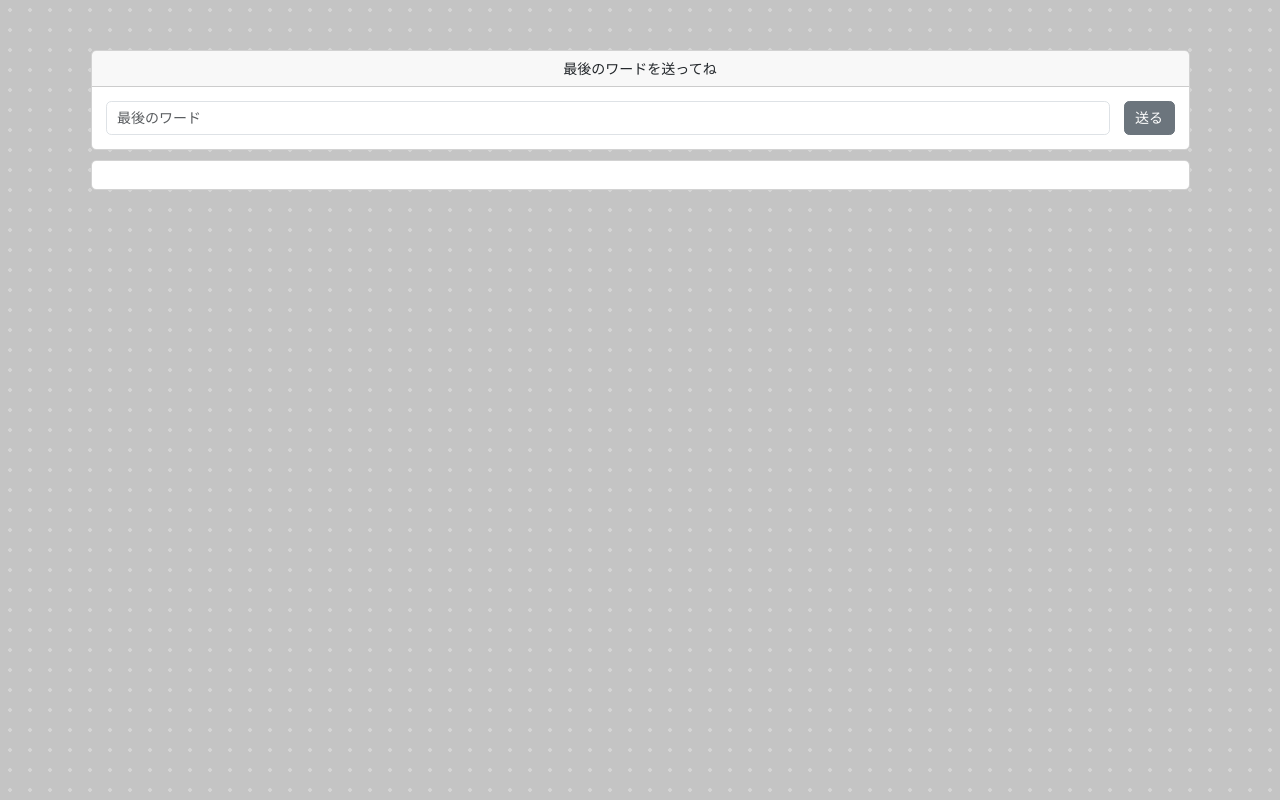
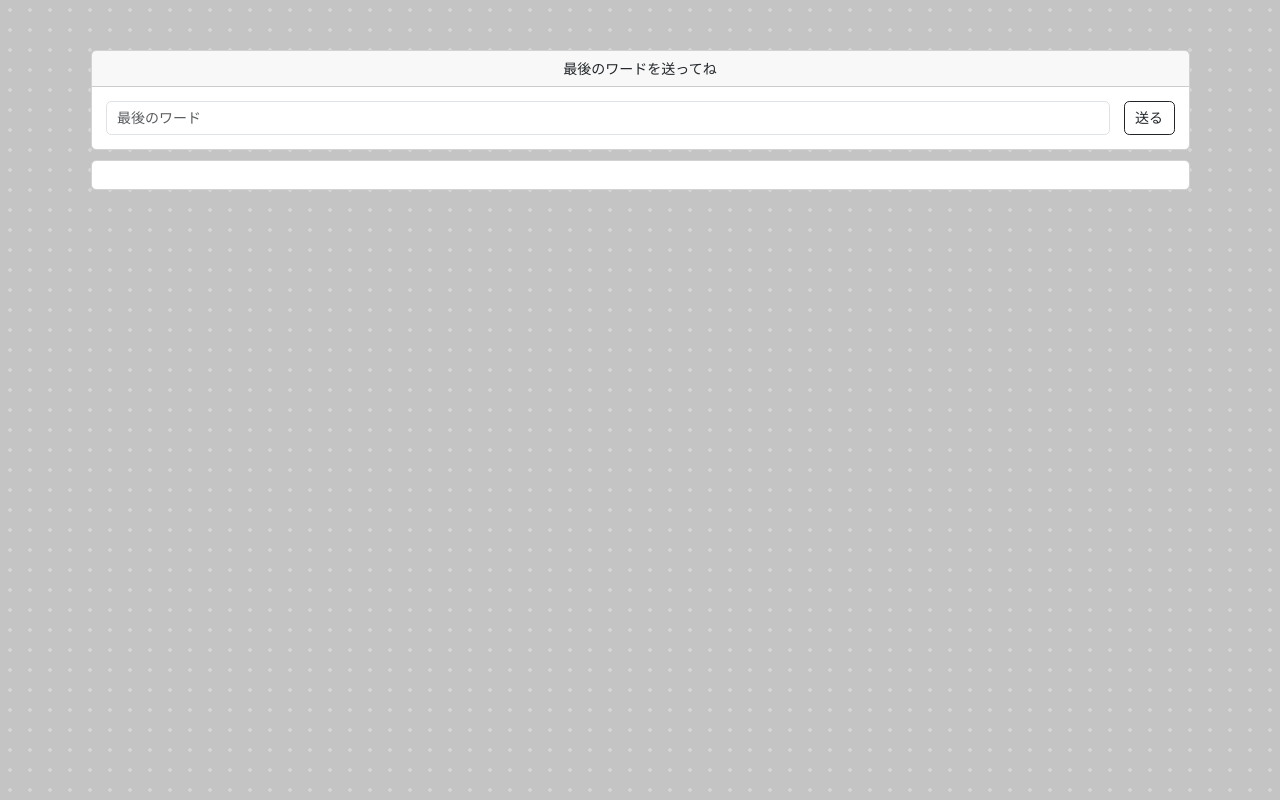
Before and after one commit to MikiKumagai/wordch, a React (Create React App) app in the folder client/: page /player/final in a window 1280 px wide. Built offline with nearby package versions, Linux system fonts and the light colour scheme.

Commit message:
fix button

```diff
--- a/client/src/pages/DealerFinal.js
+++ b/client/src/pages/DealerFinal.js
@@ -75,7 +75,7 @@ export const DealerFinal = () => {
         </Card.Body>
       </Card>
       <Row>
-        <Col className="text-end me-4">
+        <Col className="text-end me-3">
           {finalWinnerWithUser !== '' && !showTheme &&
             <Button variant='secondary' disabled={showTheme} onClick={() => displayTheme()}>
               みんなにテーマを見せる
--- a/client/src/pages/PlayerFinal.js
+++ b/client/src/pages/PlayerFinal.js
@@ -63,7 +63,7 @@ export const PlayerFinal = () => {
                 <Form.Control {...register("answer",{
                   maxLength: { value: 20, message: "20文字までで考えてね！" },
                 })} type="text" className="me-auto" placeholder="最後のワード" disabled={isSubmitted} />
-                <Button className='col-auto' type="submit" variant="secondary" disabled={isSubmitted}>送る</Button>
+                <Button className='col-auto' type="submit" variant="outline-dark" disabled={isSubmitted}>送る</Button>
               </Stack>
             </form>
           </FormProvider>
@@ -91,7 +91,7 @@ export const PlayerFinal = () => {
       {showTheme &&
           (
             <Row>
-              <Col className="text-end me-4">
+              <Col className="text-end me-3">
                 <Button variant='light' onClick={()=>restartGame()}>
                   次のゲームを始める
                 </Button>
```
